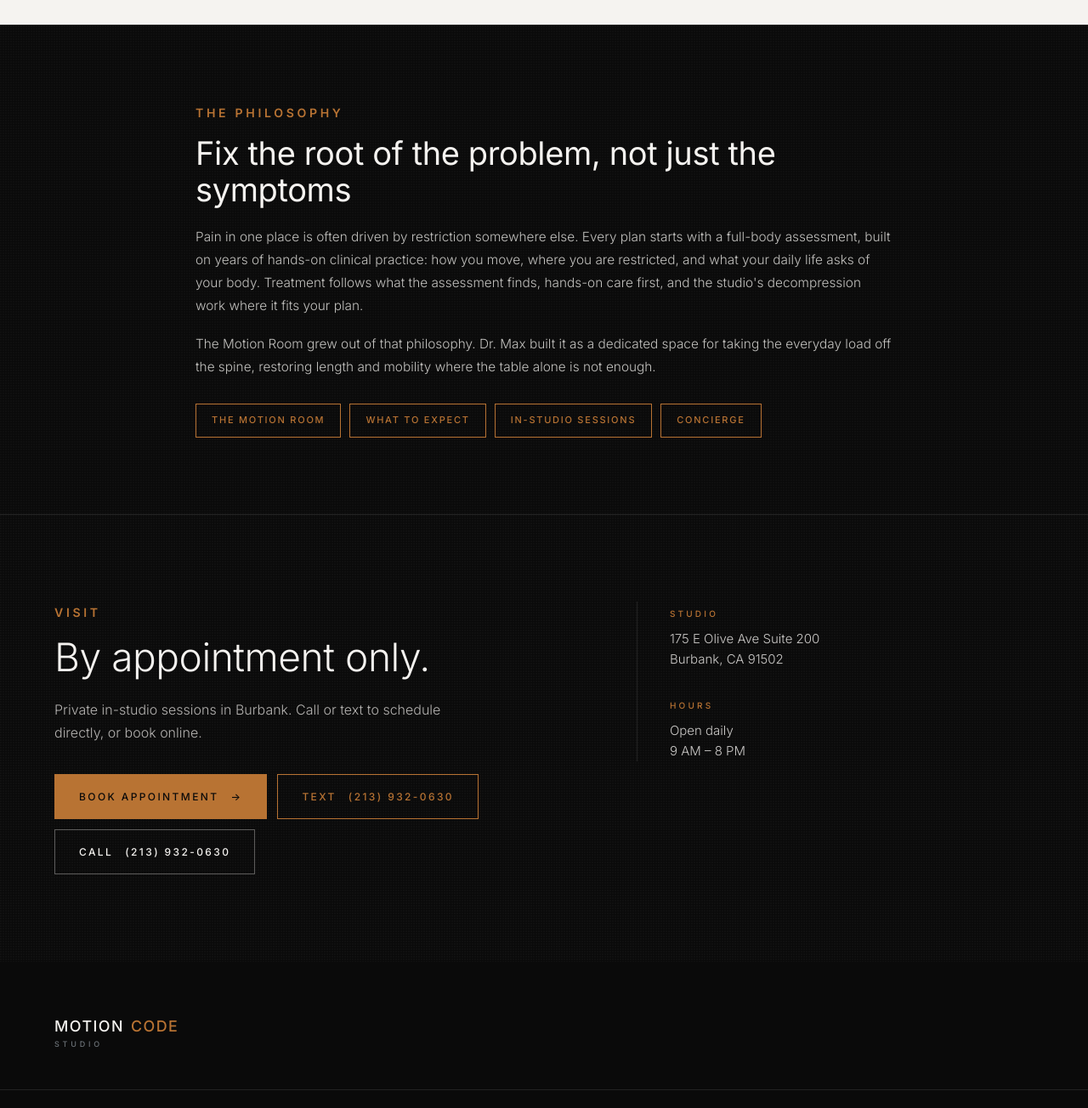
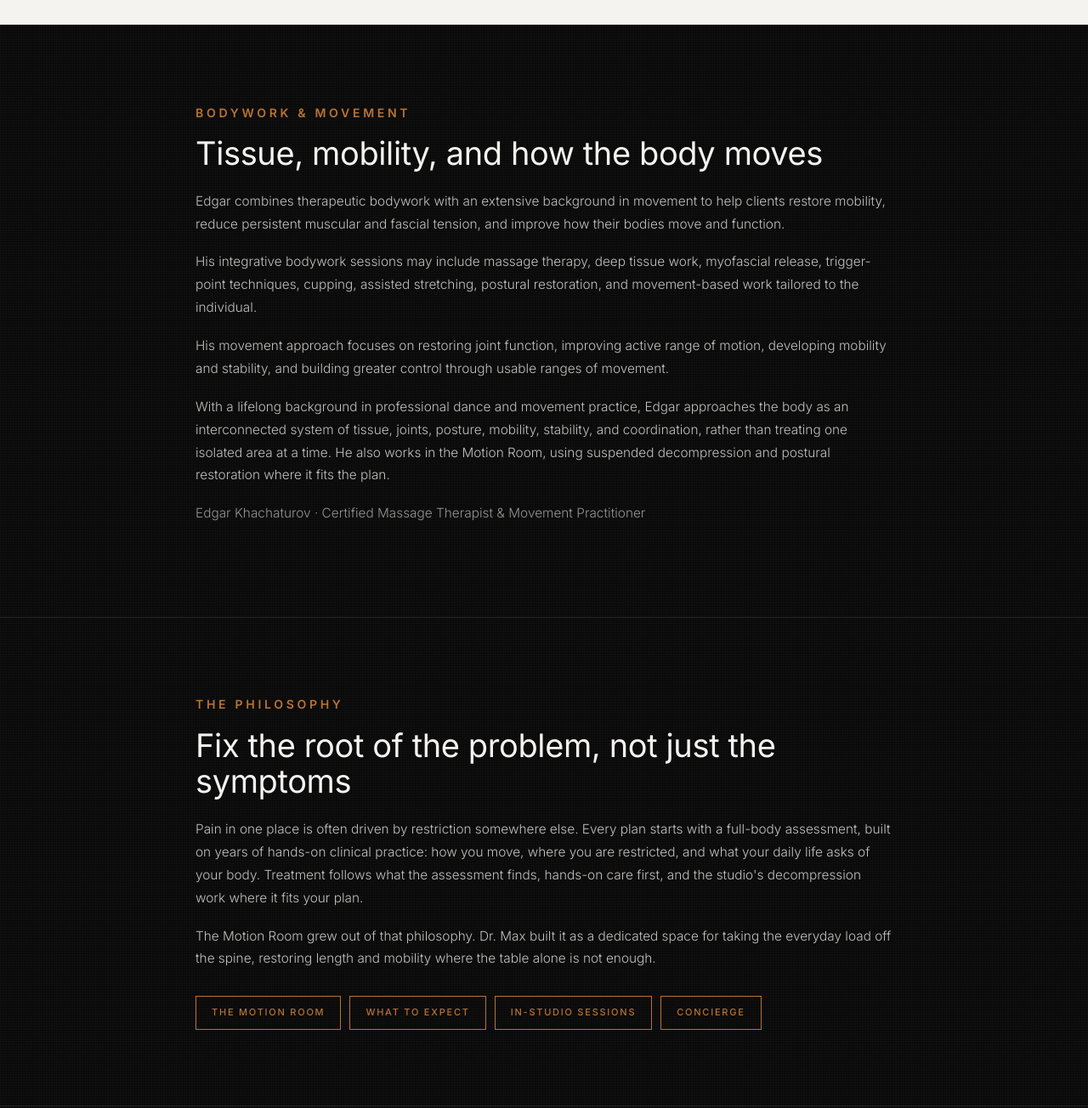
Before and after one commit to MotionCodeStudioGit/motion-code-studio, a plain HTML site: page about.html in a window 1280 px wide. Shown: the part 1660-2964 px from the top of the page at 85% size. Drawn offline with nearby package versions, Linux system fonts and the light colour scheme.

Commit message:
Add Edgar's practitioner section and his bodywork service description
Bio and service copy from Edgar, em dashes converted to house style.
Bodywork uses the same 30/60/90 session pricing, so the offering points
at the existing price list rather than duplicating it. Photo still needed.

```diff
--- a/about.html
+++ b/about.html
@@ -130,6 +130,18 @@
 
 <section class="lp-section lp-section--dark">
   <div class="lp-wrap">
+    <span class="kicker">Bodywork &amp; movement</span>
+    <h2 class="lp-h2">Tissue, mobility, and how the body moves</h2>
+    <p class="lp-p">Edgar combines therapeutic bodywork with an extensive background in movement to help clients restore mobility, reduce persistent muscular and fascial tension, and improve how their bodies move and function.</p>
+    <p class="lp-p">His integrative bodywork sessions may include massage therapy, deep tissue work, myofascial release, trigger-point techniques, cupping, assisted stretching, postural restoration, and movement-based work tailored to the individual.</p>
+    <p class="lp-p">His movement approach focuses on restoring joint function, improving active range of motion, developing mobility and stability, and building greater control through usable ranges of movement.</p>
+    <p class="lp-p">With a lifelong background in professional dance and movement practice, Edgar approaches the body as an interconnected system of tissue, joints, posture, mobility, stability, and coordination, rather than treating one isolated area at a time. He also works in the Motion Room, using suspended decompression and postural restoration where it fits the plan.</p>
+    <p class="lp-p" style="opacity:.75">Edgar Khachaturov &#183; Certified Massage Therapist &amp; Movement Practitioner</p>
+  </div>
+</section>
+
+<section class="lp-section lp-section--dark">
+  <div class="lp-wrap">
     <span class="kicker">The philosophy</span>
     <h2 class="lp-h2">Fix the root of the problem, not just the symptoms</h2>
     <p class="lp-p">Pain in one place is often driven by restriction somewhere else. Every plan starts with a full-body assessment, built on years of hands-on clinical practice: how you move, where you are restricted, and what your daily life asks of your body. Treatment follows what the assessment finds, hands-on care first, and the studio's decompression work where it fits your plan.</p>
```
Also changed, not shown: index.html (+2 -2 lines).
